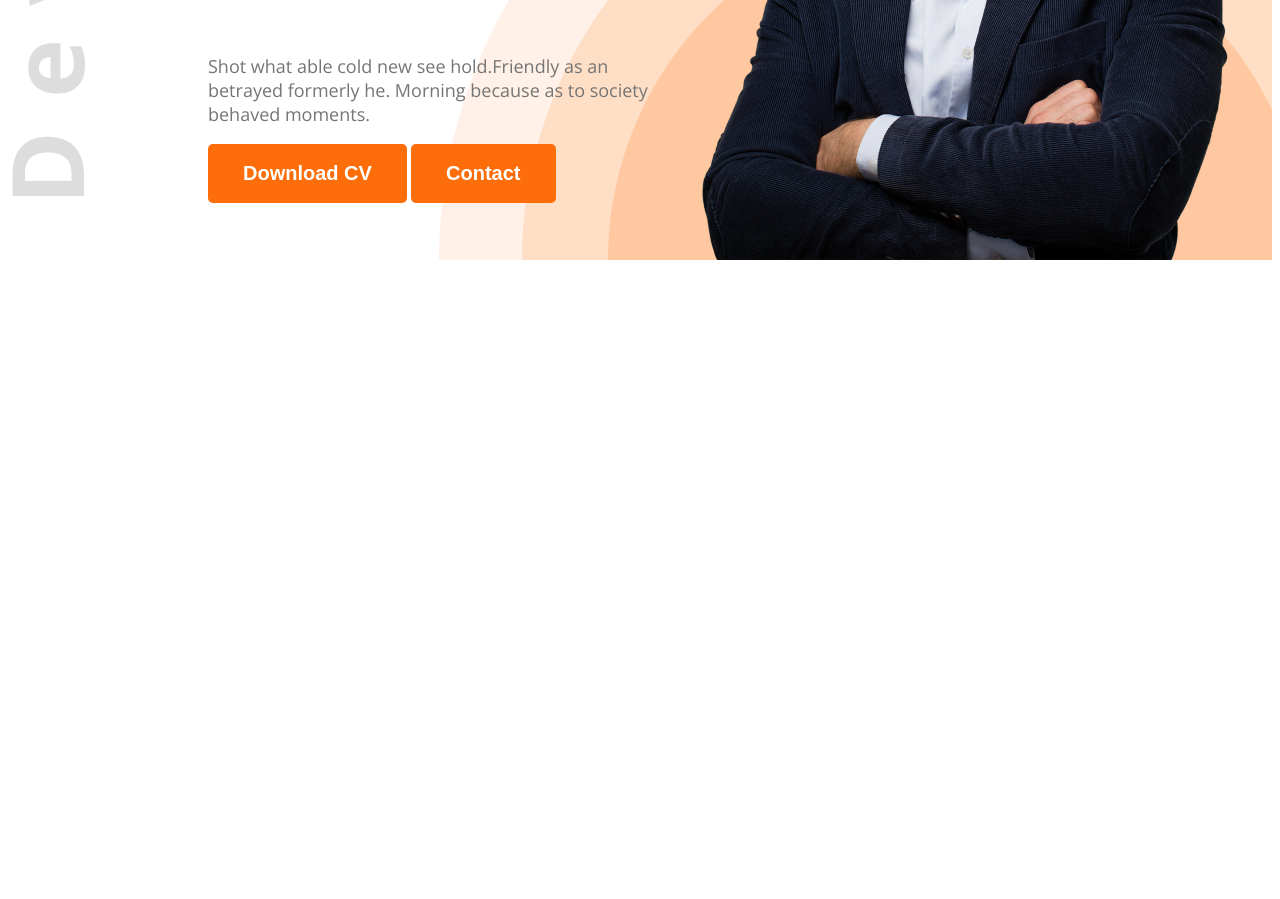
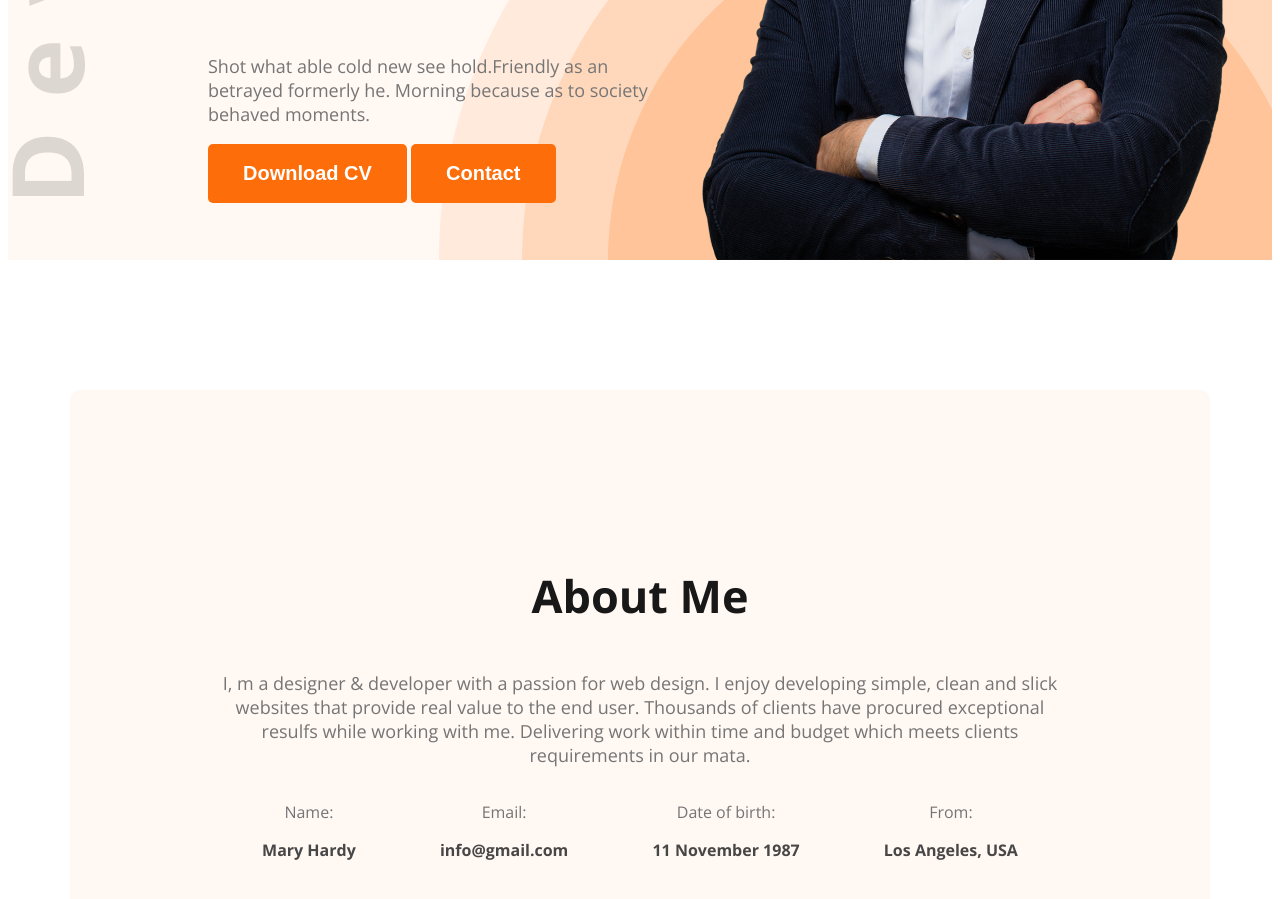
Before and after one commit to sohebakhter/web-dev-portfolio, a plain HTML site: page index.html in a window 1280 px wide. Shown: the part 575-1474 px from the top of the page. Before the commit the page ends 843 px from the top, so only its background shows below. Drawn offline with nearby package versions, Linux system fonts and the light colour scheme.

Commit message:
added about section

```diff
--- a/index.html
+++ b/index.html
@@ -13,7 +13,7 @@
 </head>
 
 <body class="open-sans-normal">
-    <header class="header">
+    <header class="header secondary-bg">
         <nav>
             <h3 class="nav-title">Ma<span class="text-primary">r</span>y</h3>
             <ul>
@@ -35,7 +35,32 @@
         </div>
     </header>
     <main>
-
+        <section class="about secondary-bg">
+            <h3 class="section-title">About Me</h3>
+            <p class="section-description">I, m a designer & developer with a passion for web design. I enjoy developing
+                simple, clean and slick websites that provide real value to the end user. Thousands of clients have
+                procured exceptional resulfs while working with me. Delivering work within time and budget which meets
+                clients requirements in our mata.</p>
+            <div class="about-items">
+                <!-- .about-item*4>p.item-title+p.item-description -->
+                <div class="about-item">
+                    <p class="item-title">Name:</p>
+                    <p class="item-description">Mary Hardy</p>
+                </div>
+                <div class="about-item">
+                    <p class="item-title">Email:</p>
+                    <p class="item-description">info@gmail.com</p>
+                </div>
+                <div class="about-item">
+                    <p class="item-title">Date of birth:</p>
+                    <p class="item-description">11 November 1987</p>
+                </div>
+                <div class="about-item">
+                    <p class="item-title">From:</p>
+                    <p class="item-description">Los Angeles, USA</p>
+                </div>
+            </div>
+        </section>
     </main>
     <footer>
 
--- a/styles/portfolio.css
+++ b/styles/portfolio.css
@@ -6,12 +6,28 @@
         "wdth" 100;
 }
 
+/* shared style */
+.secondary-bg {
+    background-color: #FFF8F3;
+}
+
 .text-primary {
     color: #FD6E0A;
 }
 
 .dark-2 {
     color: #474747;
+}
+
+.section-title {
+    font-size: 45px;
+    font-weight: bold;
+    color: #181818;
+}
+
+.section-description {
+    font-size: 18px;
+    color: #757575;
 }
 
 /* header */
@@ -95,3 +111,32 @@ nav li a {
     width: 584px;
 
 }
+
+/* main styles */
+main {
+    max-width: 1140px;
+    margin: 0 auto;
+}
+
+/* about styles */
+.about {
+    border-radius: 10px;
+    padding: 130px 150px;
+    text-align: center;
+    margin-top: 130px;
+}
+
+.about-items {
+    display: flex;
+    justify-content: space-around;
+}
+
+.item-title {
+    margin-bottom: px;
+    color: #757575;
+}
+
+.item-description {
+    font-weight: bold;
+    color: #474747;
+}
```
